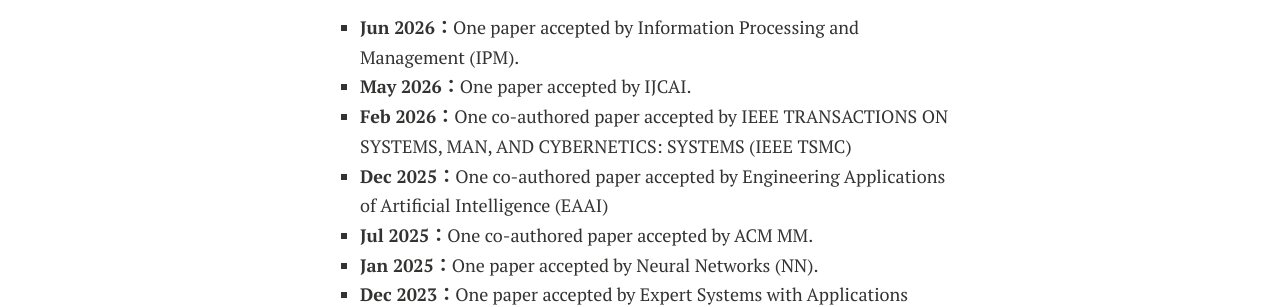
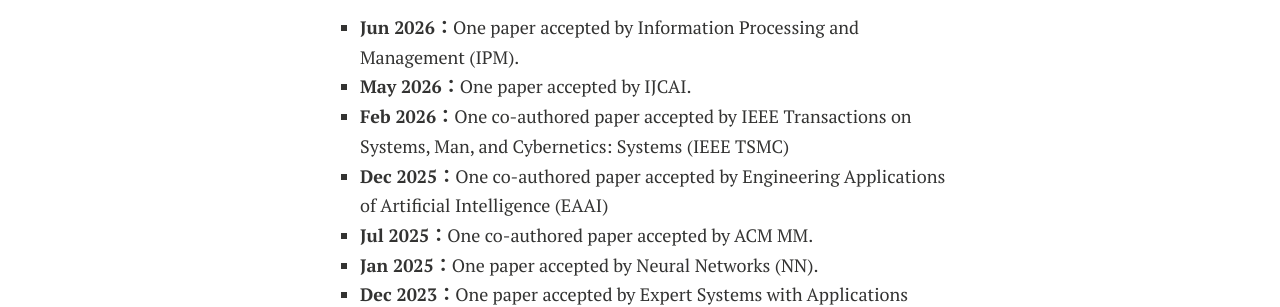
Before and after one commit to wywsunflower/wywsunflower.github.io, a Jekyll site: the page built from index.md, in a window 1280 px wide. Shown: the part 1227-1534 px from the top of the page. Built offline with Jekyll 4.4.1, drawn with Linux system fonts in a browser that asks for light colours; nearby versions of some CDN libraries; comment, search, counter and statistics services are not loaded; a style sheet for code colours, icons or effects is not loaded; our own code applies the rules of GitHub Pages for plain Markdown files.

Commit message:
updated
updated

```diff
--- a/index.md
+++ b/index.md
@@ -36,7 +36,7 @@ layout: page
 
 - **Jun 2026：**One paper accepted by Information Processing and Management (IPM).
 - **May 2026：**One paper accepted by IJCAI.
-- **Feb 2026：**One co-authored paper accepted by IEEE TRANSACTIONS ON SYSTEMS, MAN, AND CYBERNETICS: SYSTEMS (IEEE TSMC)
+- **Feb 2026：**One co-authored paper accepted by IEEE Transactions on Systems, Man, and Cybernetics: Systems (IEEE TSMC)
 - **Dec 2025：**One co-authored paper accepted by Engineering Applications of Artificial Intelligence (EAAI)
 - **Jul 2025：**One co-authored paper accepted by ACM MM.
 - **Jan 2025：**One paper accepted by Neural Networks (NN).
```
